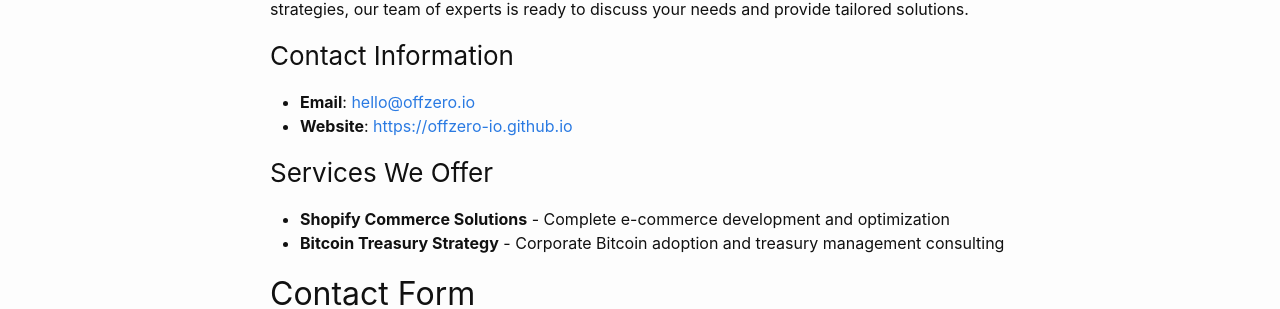
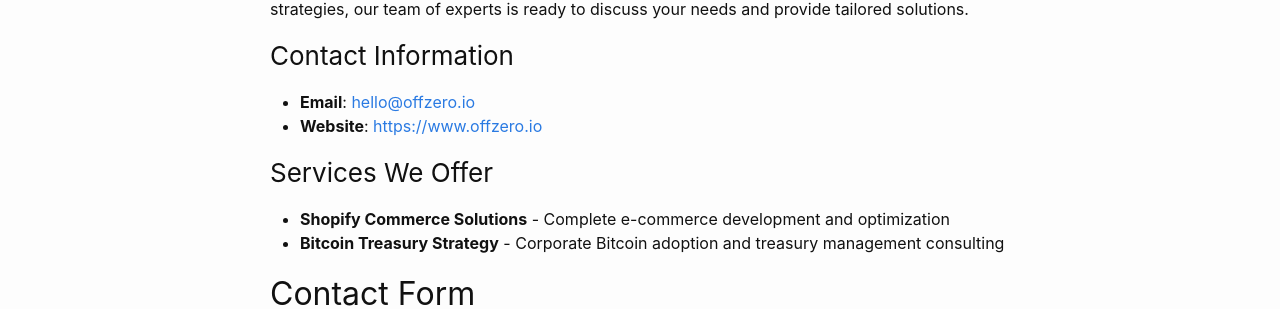
Before and after one commit to offzero-io/offzero-io.github.io, a Jekyll site: the page built from contact/index.md, in a window 1280 px wide. Shown: the part 407-716 px from the top of the page. Built offline with Jekyll 4.4.1, drawn with Linux system fonts in a browser that asks for light colours; some of the changed lines change nothing that is shown.

Commit message:
update site url, readme

```diff
--- a/_config.yml
+++ b/_config.yml
@@ -1,7 +1,7 @@
 # Site settings
 title: "Off-Zero Financial"
 description: "Modern commerce services and Bitcoin treasury strategy consulting"
-url: "https://offzero-io.github.io"
+url: "https://www.offzero.io"
 baseurl: ""
 
 # Build settings
```
Also changed, not shown: README.md.
